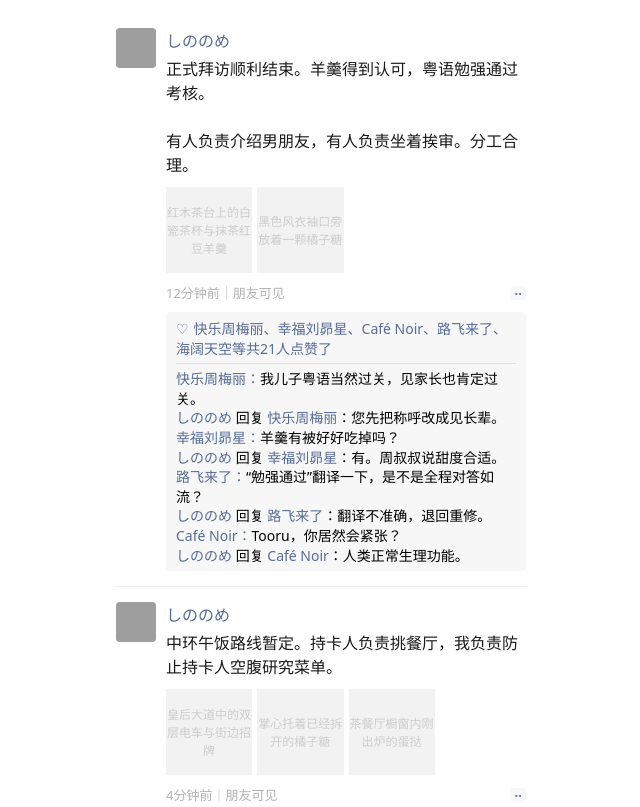
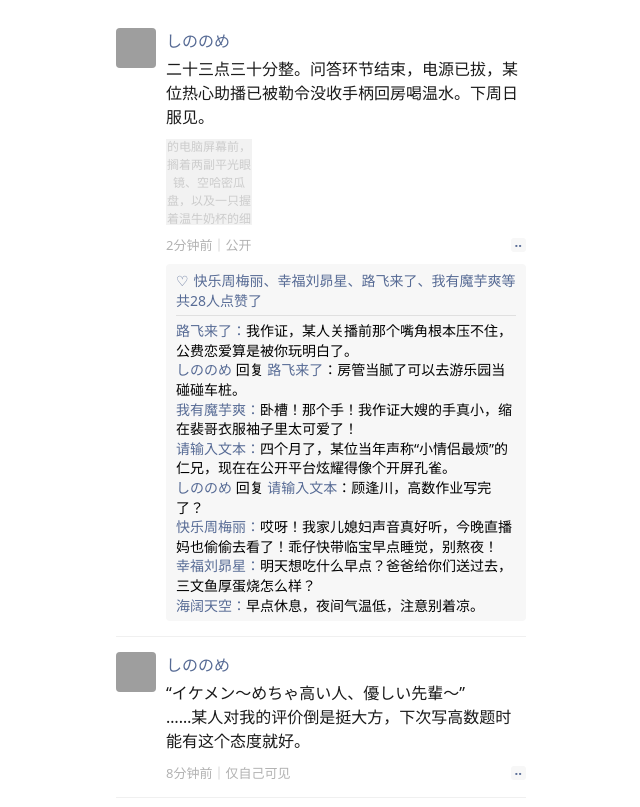
Before and after one commit to Schneider-22/Shinonome, a plain HTML site: page index.html in a window 1280 px wide. Shown: the part 420-1227 px from the top of the page, without its empty margins (319-959 px from the left). Drawn offline with Linux system fonts and the light colour scheme; grey boxes are pictures that could not be loaded.

```diff
--- a/index.html
+++ b/index.html
@@ -80,6 +80,29 @@
 <img class="bg" src="https://pic1.imgdb.cn/item/68df867cc5157e1a885398c6.jpg"><span class="n">しののめ</span><img class="av" src="https://pic1.imgdb.cn/item/691ca5cd3203f7be0013e56e.jpg"><div class="sg">生きているだけで丸儲け</div>
 </header>
 <main class="ls">
+
+<article class="p">
+<img class="av" src="https://pic1.imgdb.cn/item/691ca5cd3203f7be0013e56e.jpg">
+<div class="pc"><div class="un">しののめ</div><div class="txt">二十三点三十分整。问答环节结束，电源已拔，某位热心助播已被勒令没收手柄回房喝温水。下周日服见。</div>
+<div class="g"><div class="gi">[图片：暗下去的电脑屏幕前，搁着两副平光眼镜、空哈密瓜盘，以及一只握着温牛奶杯的细白左手]</div></div>
+<div class="m"><span>2分钟前｜公开</span><b class="btn">··</b></div>
+<div class="in">
+<div class="lk">快乐周梅丽、幸福刘昴星、路飞来了、我有魔芋爽等共28人点赞了</div>
+<div class="cm">
+<div class="c"><b>路飞来了：</b>我作证，某人关播前那个嘴角根本压不住，公费恋爱算是被你玩明白了。</div>
+<div class="c"><b>しののめ</b> 回复 <b>路飞来了</b>：房管当腻了可以去游乐园当碰碰车桩。</div>
+<div class="c"><b>我有魔芋爽：</b>卧槽！那个手！我作证大嫂的手真小，缩在裴哥衣服袖子里太可爱了！</div>
+<div class="c"><b>请输入文本：</b>四个月了，某位当年声称“小情侣最烦”的仁兄，现在在公开平台炫耀得像个开屏孔雀。</div>
+<div class="c"><b>しののめ</b> 回复 <b>请输入文本</b>：顾逢川，高数作业写完了？</div>
+<div class="c"><b>快乐周梅丽：</b>哎呀！我家儿媳妇声音真好听，今晚直播妈也偷偷去看了！乖仔快带临宝早点睡觉，别熬夜！</div>
+<div class="c"><b>幸福刘昴星：</b>明天想吃什么早点？爸爸给你们送过去，三文鱼厚蛋烧怎么样？</div>
+<div class="c"><b>海阔天空：</b>早点休息，夜间气温低，注意别着凉。</div>
+</div></div></div></article>
+<article class="p">
+<img class="av" src="https://pic1.imgdb.cn/item/691ca5cd3203f7be0013e56e.jpg">
+<div class="pc"><div class="un">しののめ</div><div class="txt">“イケメン～めちゃ高い人、優しい先輩～”<br>……某人对我的评价倒是挺大方，下次写高数题时能有这个态度就好。</div>
+<div class="m"><span>8分钟前｜仅自己可见</span><b class="btn">··</b></div>
+</div></article>
 
 <article class="p">
 <img class="av" src="https://pic1.imgdb.cn/item/691ca5cd3203f7be0013e56e.jpg">
```
